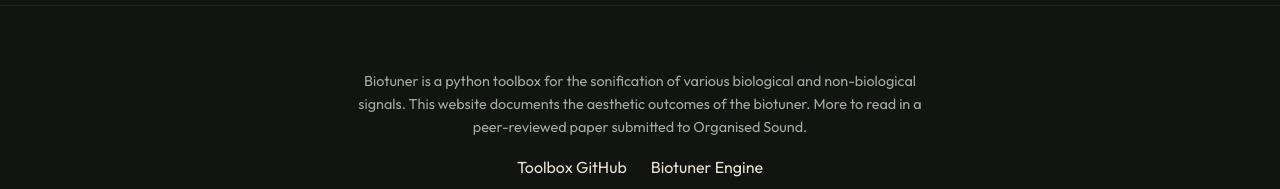
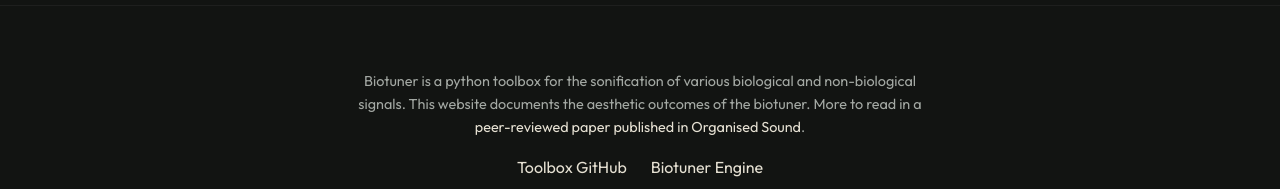
Before and after one commit to KairosHive/biotuner-portfolio, a React (Vite) app: page / in a window 1280 px wide. Shown: the part 7615-7804 px from the top of the page. Built offline with nearby package versions, Linux system fonts and the light colour scheme; a web font is replaced by a local one.

Commit message:
Update article link in footer

```diff
--- a/src/App.jsx
+++ b/src/App.jsx
@@ -41,7 +41,7 @@ function App() {
         marginTop: '4rem'
       }}>
         <p style={{ margin: '0 auto 1rem', fontSize: '0.9rem' }}>
-          Biotuner is a python toolbox for the sonification of various biological and non-biological signals. This website documents the aesthetic outcomes of the biotuner. More to read in a peer-reviewed paper submitted to Organised Sound.
+          Biotuner is a python toolbox for the sonification of various biological and non-biological signals. This website documents the aesthetic outcomes of the biotuner. More to read in a <a href="https://www.cambridge.org/core/services/aop-cambridge-core/content/view/D972D4491749CA2173C7863BBCF20145/S1355771826101162a.pdf/the-harmonicity-of-brain-dynamics-a-neurophenomenological-approach-to-creative-biofeedback.pdf" target="_blank" rel="noopener noreferrer">peer-reviewed paper published in Organised Sound</a>.
         </p>
         <div style={{ display: 'flex', gap: '1.5rem', justifyContent: 'center', marginBottom: '2rem' }}>
           <a href="https://github.com/AntoineBellemare/biotuner" target="_blank" rel="noopener noreferrer">Toolbox GitHub</a>
```
